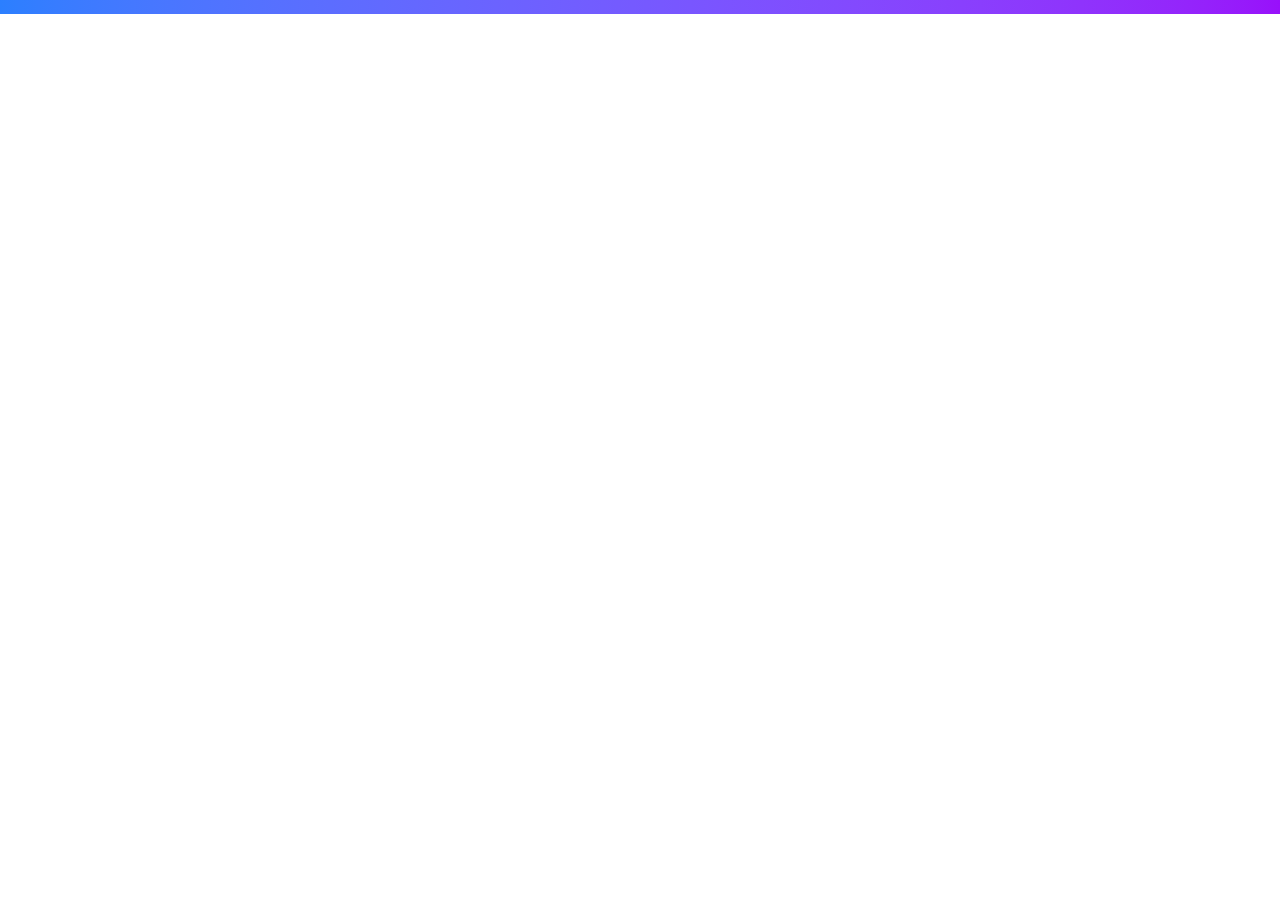
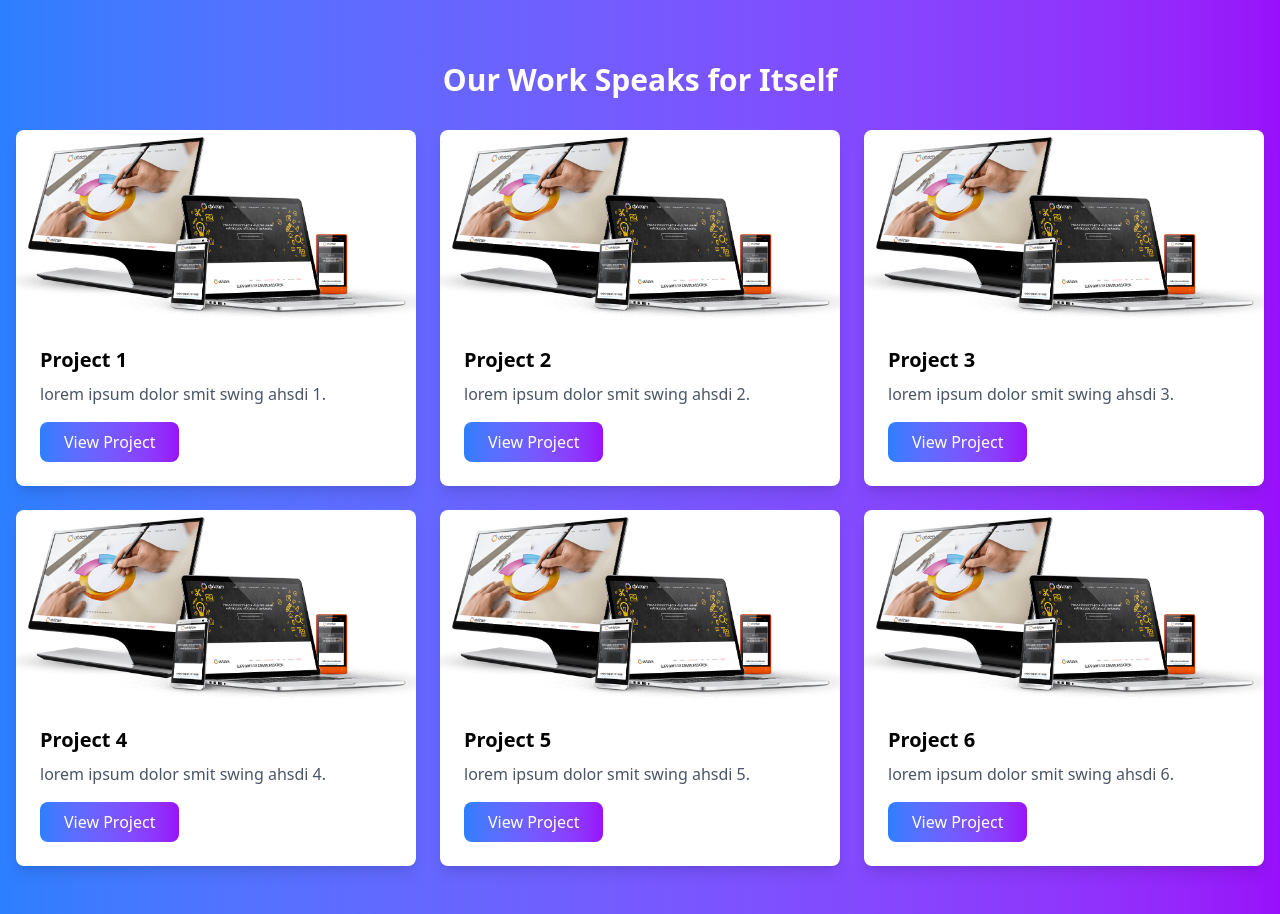
Before and after one commit to sohail78-hub/DAS, a React (Vite) app in the folder client/: page / in a window 1280 px wide. Shown: the part 962-1876 px from the top of the page. Before the commit the page ends 976 px from the top, so only its background shows below. Built offline with nearby package versions, Linux system fonts and the light colour scheme.

Commit message:
portfolio section

```diff
--- a/client/src/App.jsx
+++ b/client/src/App.jsx
@@ -2,6 +2,7 @@ import React from 'react'
 import Navbar from './components/Navbar'
 import HeroSection from './components/Hero'
 import ServicesSection from './components/Services'
+import Portfolio from './components/Portfolio'
 
 const App = () => {
   return (
@@ -9,6 +10,7 @@ const App = () => {
       <Navbar/>
       <HeroSection/>
       <ServicesSection/>
+      <Portfolio/>
     </>
   )
 }
--- a/client/src/components/Hero.jsx
+++ b/client/src/components/Hero.jsx
@@ -28,7 +28,7 @@ const HeroSection = () => {
           <img
             src="digi_agency.png"
             alt="Hero Illustration"
-            className="w-full h-auto rounded-lg shadow-none"
+            className="w-full h-auto rounded-lg "
           />
         </div>
       </div>
--- /dev/null
+++ b/client/src/components/Portfolio.jsx
@@ -0,0 +1,155 @@
+import React from 'react';
+import { motion, stagger, useAnimation } from 'framer-motion';
+
+const Portfolio = () => {
+  const projects = [
+    {
+      id: 1,
+      title: 'Project 1',
+      description: 'lorem ipsum dolor smit swing ahsdi 1.',
+      image: 'digi_agency.png',
+      link: '#',
+    },
+    {
+      id: 2,
+      title: 'Project 2',
+      description: 'lorem ipsum dolor smit swing ahsdi 2.',
+      image: 'digi_agency.png',
+      link: '#',
+    },
+    {
+      id: 3,
+      title: 'Project 3',
+      description: 'lorem ipsum dolor smit swing ahsdi 3.',
+      image: 'digi_agency.png',
+      link: '#',
+    },
+    {
+      id: 4,
+      title: 'Project 4',
+      description: 'lorem ipsum dolor smit swing ahsdi 4.',
+      image: 'digi_agency.png',
+      link: '#',
+    },
+    {
+      id: 5,
+      title: 'Project 5',
+      description: 'lorem ipsum dolor smit swing ahsdi 5.',
+      image: 'digi_agency.png',
+      link: '#',
+    },
+    {
+      id: 6,
+      title: 'Project 6',
+      description: 'lorem ipsum dolor smit swing ahsdi 6.',
+      image: 'digi_agency.png',
+      link: '#',
+    },
+  ];
+
+  const cardVariants = {
+    offscreen: {
+      y: 50,
+      opacity: 0,
+    },
+    onscreen: {
+      y: 0,
+      opacity: 1,
+      transition: {
+        type: 'spring',
+        bounce: 0.4,
+        duration: 0.8,
+      },
+    },
+    hover: {
+      scale: 1.05,
+      transition: {
+        type: 'spring',
+        stiffness: 300,
+      },
+    },
+  };
+
+  const imageVariants = {
+    hover: {
+      scale: 1.1,
+      transition: {
+        duration: 0.3,
+      },
+    },
+  };
+
+  const containerVariants = {
+    hidden: { opacity: 0 },
+    visible: {
+      opacity: 1,
+      transition: {
+        delayChildren: 0.3,
+        staggerChildren: 0.2,
+      },
+    },
+  };
+
+  const buttonVariants = {
+    hover: {
+      scale: 1.1,
+      transition: {
+        type: 'spring',
+        stiffness: 300,
+      },
+    },
+  };
+
+  return (
+    <motion.section
+      className="py-12 bg-gradient-to-r from-blue-500 to-purple-600"
+      initial="hidden"
+      whileInView="visible"
+      variants={containerVariants}
+      viewport={{ once: true, amount: 0.2 }}
+    >
+      <div className="container mx-auto px-4">
+        <h2 className="text-3xl text-white font-bold text-center mb-8">Our Work Speaks for Itself</h2>
+        <div className="grid grid-cols-1 md:grid-cols-2 lg:grid-cols-3 gap-6">
+          {projects.map((project, index) => (
+            <motion.div
+              key={project.id}
+              className="bg-white rounded-lg shadow-lg overflow-hidden cursor-pointer"
+              initial="offscreen"
+              whileInView="onscreen"
+              whileHover="hover"
+              viewport={{ once: true, amount: 0.8 }}
+              variants={cardVariants}
+              custom={index}
+            >
+              <motion.div
+                className="overflow-hidden"
+                variants={imageVariants}
+              >
+                <img
+                  src={project.image}
+                  alt={project.title}
+                  className="w-full h-48 object-cover"
+                />
+              </motion.div>
+              <div className="p-6">
+                <h3 className="text-xl font-semibold mb-2">{project.title}</h3>
+                <p className="text-gray-600 mb-4">{project.description}</p>
+                <motion.a
+                  href={project.link}
+                  className="inline-block px-6 py-2 bg-gradient-to-r from-blue-500 to-purple-600 text-white rounded-lg hover:bg-blue-600 transition-colors"
+                  variants={buttonVariants}
+                  whileHover="hover"
+                >
+                  View Project
+                </motion.a>
+              </div>
+            </motion.div>
+          ))}
+        </div>
+      </div>
+    </motion.section>
+  );
+};
+
+export default Portfolio;
```
